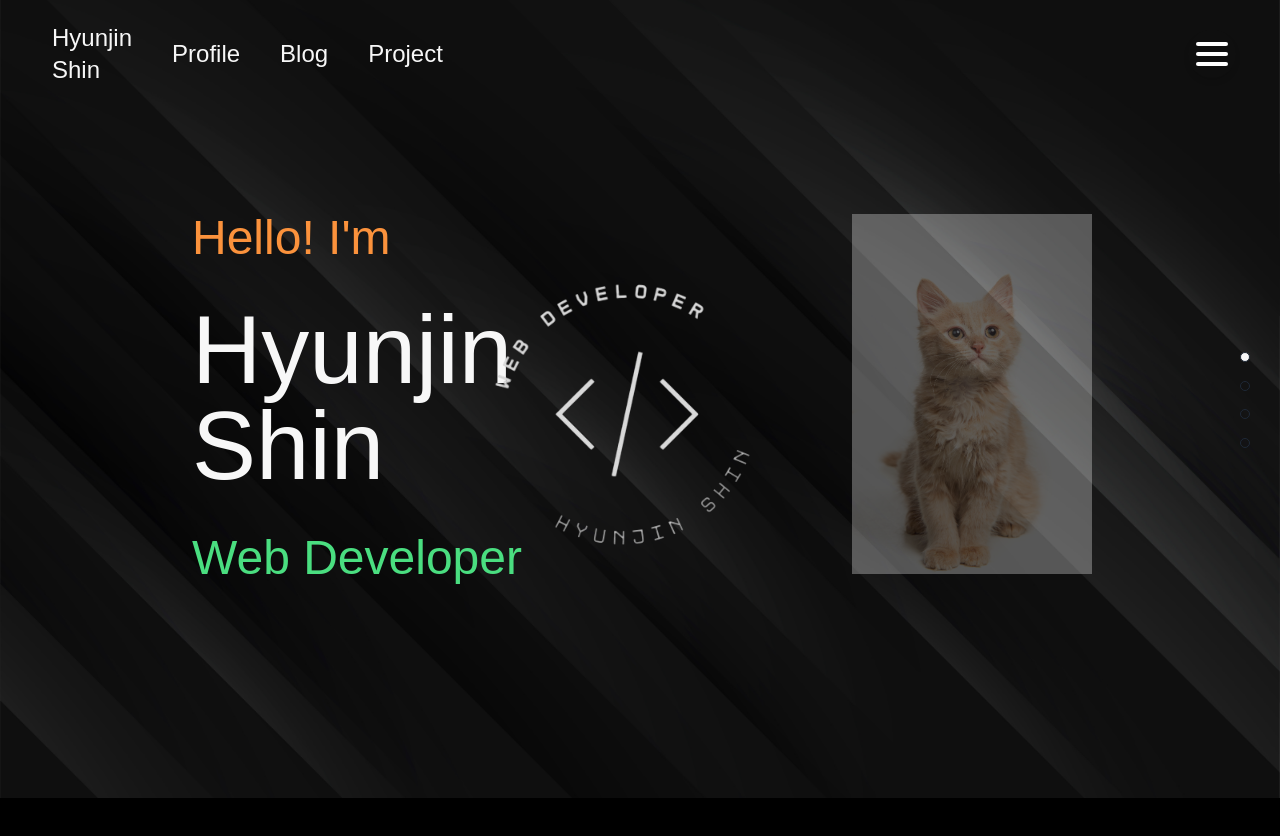
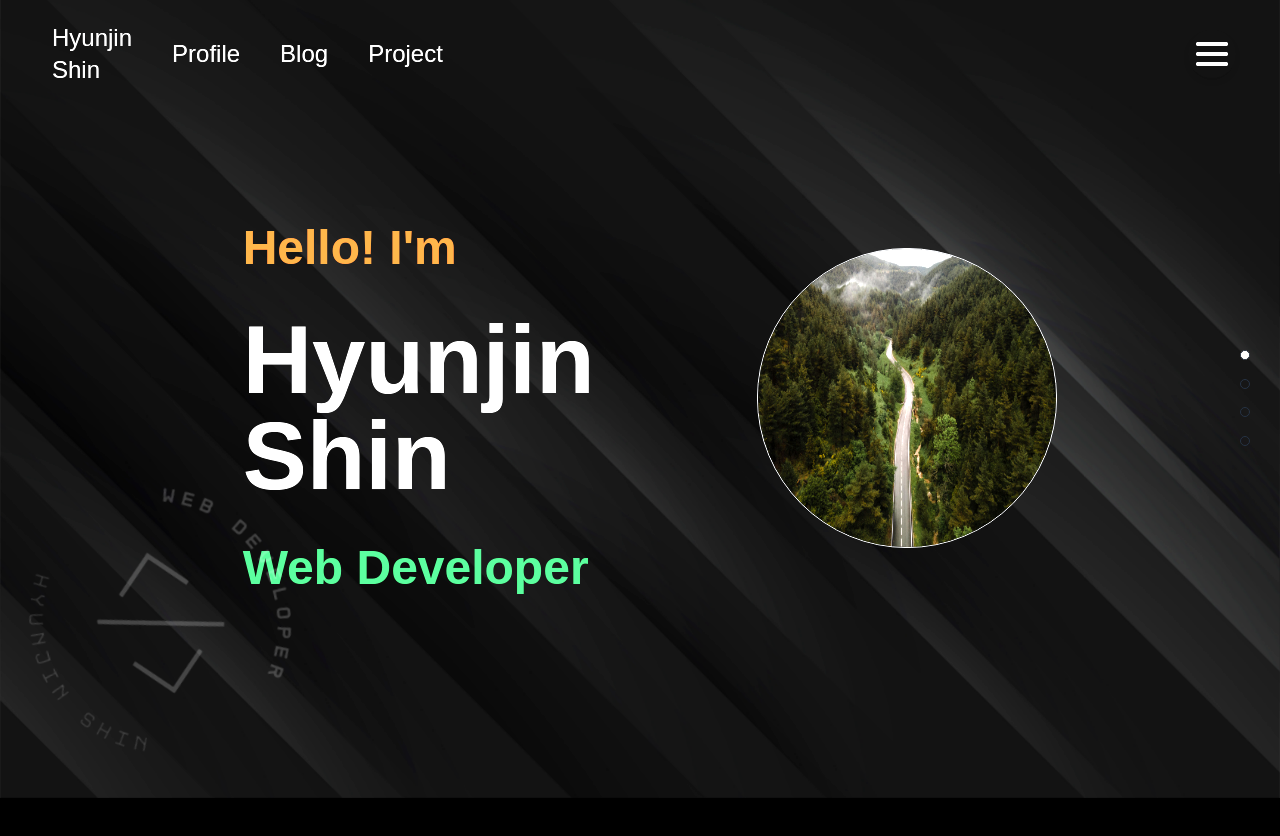
Before and after one commit to gitdevjin/personal-website, a React (Vite) app: page / in a window 1280 px wide. Shown: the top 836 px of the page. Before the commit the page ends 800 px from the top, so only its background shows below. Built offline with nearby package versions, Linux system fonts and the light colour scheme; a web font is replaced by a local one.

Commit message:
section one in Homepage modified

```diff
--- a/index.html
+++ b/index.html
@@ -2,7 +2,12 @@
 <html lang="en" class="bg-black">
   <head>
     <meta charset="UTF-8" />
-    <link rel="icon" type="image/png" sizes="64x64" href="src/assets/logo.png" />
+    <link
+      rel="icon"
+      type="image/png"
+      sizes="64x64"
+      href="src/assets/logo.png"
+    />
     <meta name="viewport" content="width=device-width, initial-scale=1.0" />
     <link rel="preconnect" href="https://fonts.googleapis.com" />
     <link rel="preconnect" href="https://fonts.gstatic.com" crossorigin />
@@ -14,7 +19,7 @@
   </head>
   <body>
     <div
-      class="relative bg-dark-background border-black -mt-0.5 bg-cover opacity-200"
+      class="relative bg-dark-background border-black -mt-0.5 bg-cover bg-opacity-100 brightness-125"
       id="root"
     ></div>
     <script type="module" src="/src/main.jsx"></script>
--- a/src/components/Body/Home/SectionOne.jsx
+++ b/src/components/Body/Home/SectionOne.jsx
@@ -1,7 +1,10 @@
 export default function SectionOne() {
   return (
-    <div className="relative flex flex-row w-full justify-center">
-      <div className="flex flex-col gap-10 justify-start pl-10 sm:pl-48 border-l-1 border-b-lime-100 border-l-lime-100 text-[#f7f7f7] text-3xl sm:text-5xl w-full">
+    <div className="m-10 p-5 relative flex flex-row w-full justify-evenly h-3/4">
+      <div
+        className="flex flex-col gap-10 justify-center pl-5 pt-5
+        font-bold text-[#f7f7f7] text-3xl sm:text-5xl"
+      >
         <div className="text-orange-400 ">Hello! I&apos;m</div>
         <div className="flex flex-col sm:text-8xl">
           <span>Hyunjin</span>
@@ -10,13 +13,13 @@ export default function SectionOne() {
         <div className="text-green-400 text-3xl sm:text-5xl">Web Developer</div>
       </div>
       <img
-        className="absolute left-[33%] animate-spin w-auto p-0 m-0 sm:max-w-[400px] hidden lg:block"
+        className="absolute animate-spin w-[400px] -left-20 top-80 p-0 m-0 md:hidden lg:block opacity-20"
         src="src/assets/logo-letters.png"
         alt=""
       />
-      <div className="w-full">
+      <div className="flex items-center justify-center">
         <img
-          className="sm:pl-40 sm:max-w-[400px] w-auto opacity-30"
+          className="w-[300px] h-[300px] border rounded-full"
           src="src/assets/cat.jpg"
           alt="Me"
         />
```
Also changed, not shown: src/assets/cat.jpg.
